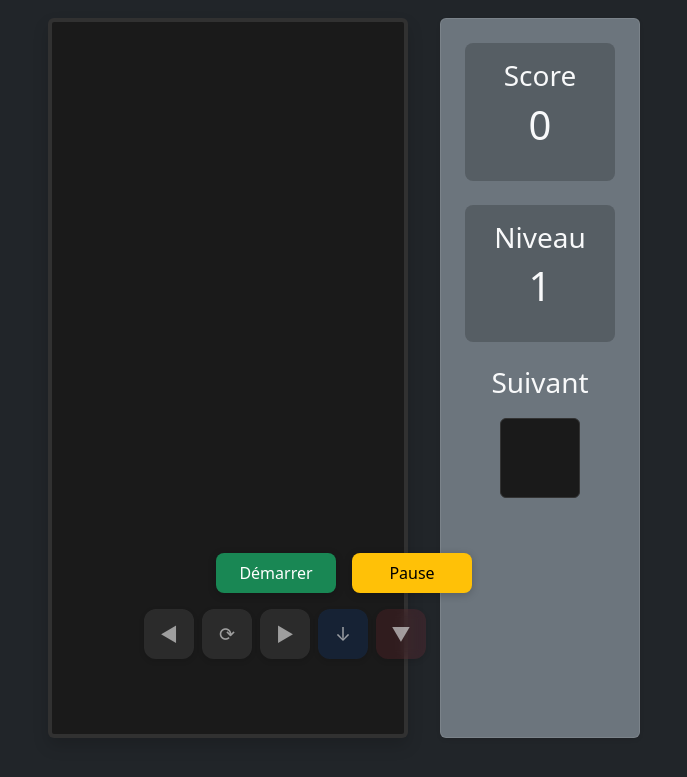
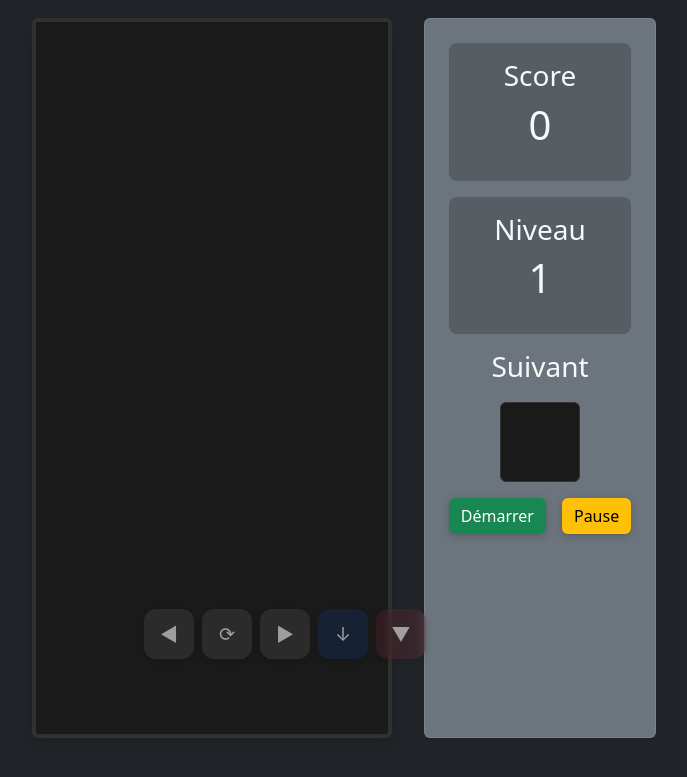
Before and after one commit to preskooobz/game, a plain HTML site: page index.html in a window 1280 px wide. Shown: the part 121-898 px from the top of the page, without its empty margins (296-983 px from the left). Drawn offline with nearby package versions, Linux system fonts and the light colour scheme.

Commit message:
Update index.html

```diff
--- a/index.html
+++ b/index.html
@@ -15,26 +15,28 @@
                 <div class="game-container">
                     <canvas id="tetris" class="rounded shadow"></canvas>
                     <div class="game-info bg-secondary p-4 rounded shadow-sm">
-                        <div class="score-container mb-4">
-                            <h3>Score</h3>
-                            <p id="score" class="display-6">0</p>
-                        </div>
-                        <div class="level-container mb-4">
-                            <h3>Niveau</h3>
-                            <p id="level" class="display-6">1</p>
+                        <div class="game-stats">
+                            <div class="score-container">
+                                <h3>Score</h3>
+                                <p id="score" class="display-6">0</p>
+                            </div>
+                            <div class="level-container">
+                                <h3>Niveau</h3>
+                                <p id="level" class="display-6">1</p>
+                            </div>
                         </div>
                         <div class="next-piece-container">
                             <h3>Suivant</h3>
                             <canvas id="nextPiece" class="rounded"></canvas>
                         </div>
+                        <div class="controls-top">
+                            <button id="startBtn" class="btn btn-success">Démarrer</button>
+                            <button id="pauseBtn" class="btn btn-warning">Pause</button>
+                        </div>
                     </div>
                 </div>
                 <!-- Game controls - fixed position on mobile -->
                 <div class="game-controls">
-                    <div class="controls-top mb-3">
-                        <button id="startBtn" class="btn btn-success btn-lg">Démarrer</button>
-                        <button id="pauseBtn" class="btn btn-warning btn-lg">Pause</button>
-                    </div>
                     <!-- Mobile touch controls -->
                     <div class="mobile-controls" id="mobileControls">
                         <div class="mobile-row">
```
